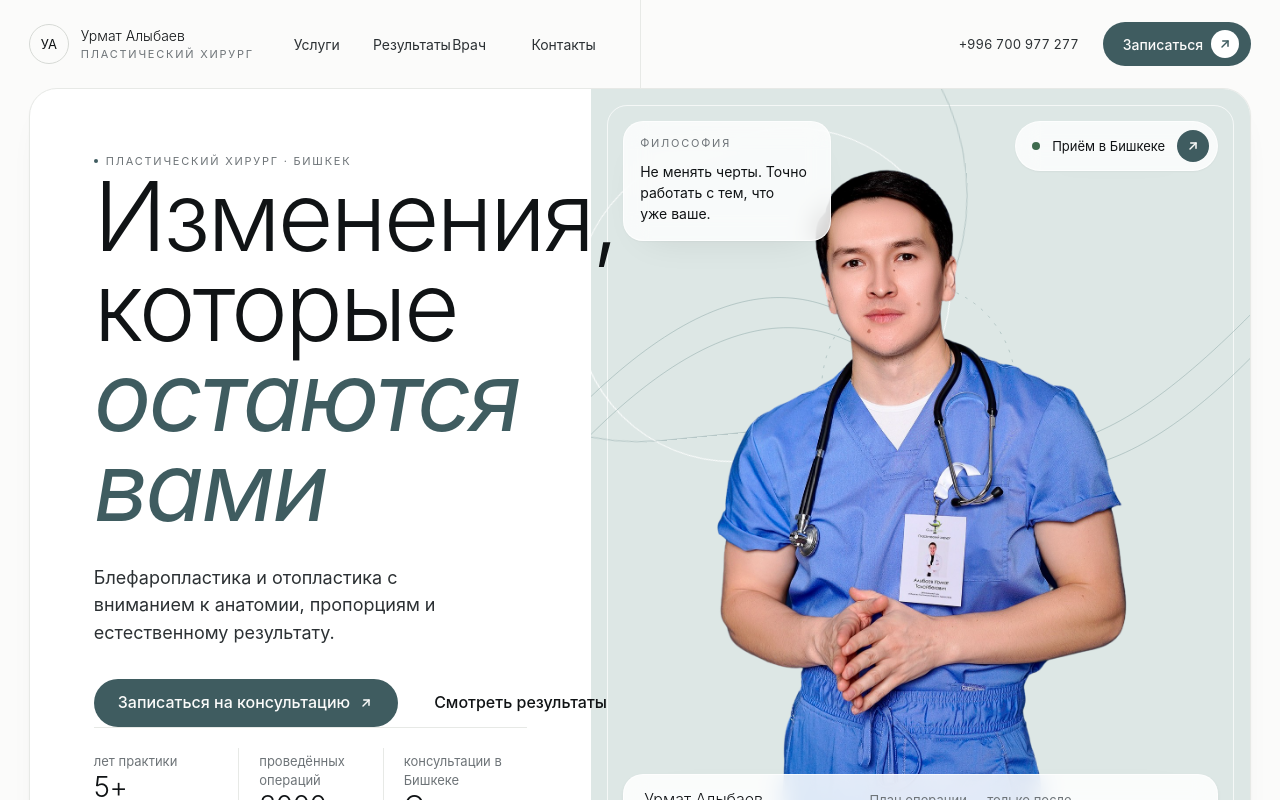
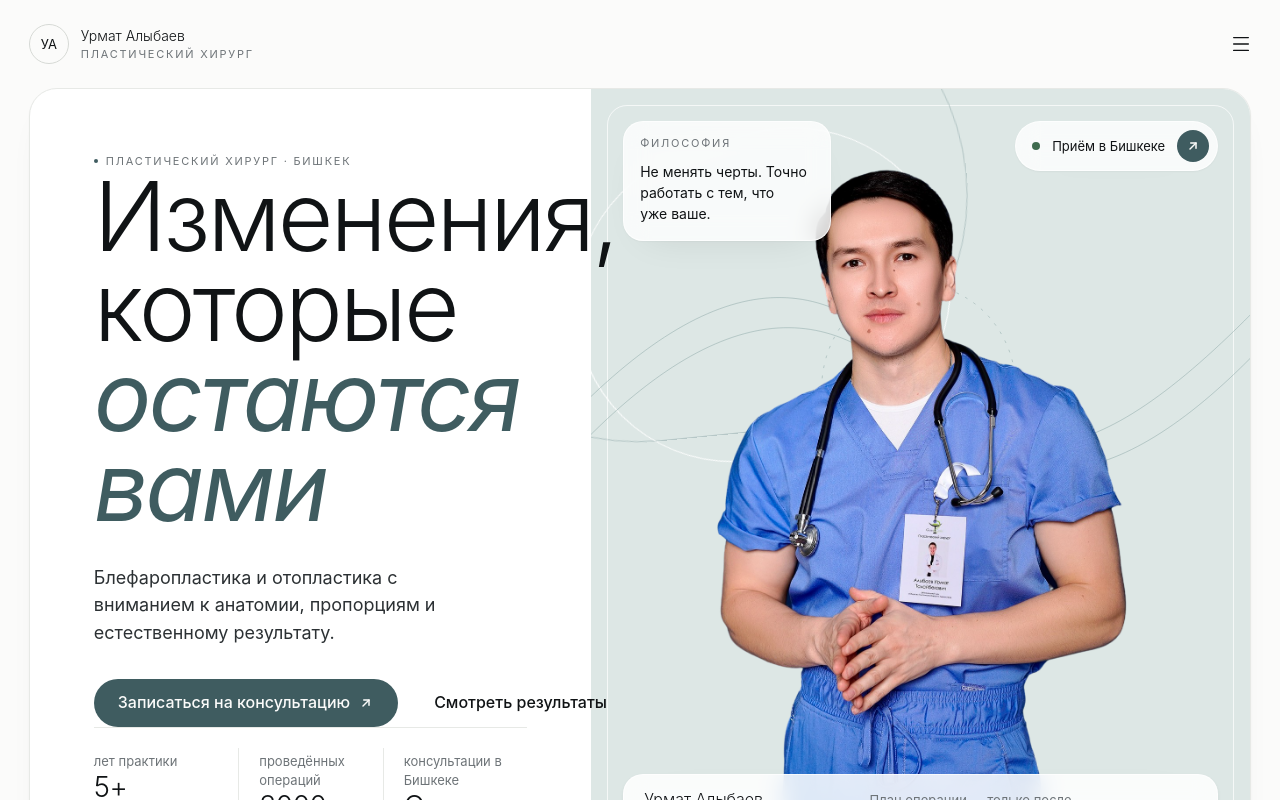
Before and after one commit to buranJ/alybaev, a Next.js app: page / in a window 1280 px wide. Shown: the top 800 px of the page. Built offline with nearby package versions, Linux system fonts and the light colour scheme.

Commit message:
feat: improve responsive site navigation

```diff
--- a/src/content/header.ts
+++ b/src/content/header.ts
@@ -5,8 +5,8 @@ import { siteConfig } from '@/shared/config/site';
 const navItemSchema = z.object({
   id: z.string().min(1),
   label: z.string().min(2),
-  /** Только якоря: лендинг одностраничный. */
-  href: z.string().regex(/^#[a-z-]+$/, 'Ссылка меню должна быть якорем вида #services'),
+  /** Абсолютные якоря работают и на главной, и на внутренних страницах. */
+  href: z.string().regex(/^\/#[a-z-]+$/, 'Ссылка меню должна быть якорем вида /#services'),
 });
 
 const headerSchema = z.object({
@@ -20,7 +20,7 @@ const headerSchema = z.object({
   cta: z.object({
     label: z.string().min(2),
     labelShort: z.string().min(2),
-    href: z.string().regex(/^#[a-z-]+$/),
+    href: z.string().regex(/^\/#[a-z-]+$/),
   }),
   menuEyebrow: z.string().min(2),
 });
@@ -35,15 +35,15 @@ const raw = {
     role: siteConfig.role,
   },
   nav: [
-    { id: 'services', label: 'Услуги', href: '#services' },
-    { id: 'results', label: 'Результаты', href: '#results' },
-    { id: 'doctor', label: 'Врач', href: '#doctor' },
-    { id: 'contacts', label: 'Контакты', href: '#contacts' },
+    { id: 'services', label: 'Услуги', href: '/#services' },
+    { id: 'results', label: 'Результаты', href: '/#results' },
+    { id: 'doctor', label: 'Врач', href: '/#doctor' },
+    { id: 'contacts', label: 'Контакты', href: '/#contacts' },
   ],
   cta: {
     label: 'Записаться на консультацию',
     labelShort: 'Записаться',
-    href: '#booking',
+    href: '/#booking',
   },
   menuEyebrow: 'Меню',
 } satisfies z.input<typeof headerSchema>;
--- a/src/widgets/site-header/ui/mobile-menu.tsx
+++ b/src/widgets/site-header/ui/mobile-menu.tsx
@@ -17,7 +17,7 @@ export function MobileMenu({ items, brand, cta, eyebrow }: MobileMenuProps) {
     <Dialog.Root>
       <Dialog.Trigger
         aria-label="Открыть меню"
-        className="-mr-3 grid size-11 place-items-center rounded-full text-text-strong transition-colors duration-(--duration-fast) hover:bg-surface-muted lg:hidden"
+        className="-mr-3 grid size-11 place-items-center rounded-full text-text-strong transition-colors duration-(--duration-fast) hover:bg-surface-muted 2xl:hidden"
       >
         <Menu size={22} strokeWidth={1.5} aria-hidden="true" />
       </Dialog.Trigger>
@@ -25,7 +25,7 @@ export function MobileMenu({ items, brand, cta, eyebrow }: MobileMenuProps) {
       <Dialog.Portal>
         <Dialog.Content
           aria-describedby={undefined}
-          className="menu-panel fixed inset-0 z-[60] flex flex-col overflow-y-auto bg-bg px-(--container-pad) pb-10 lg:hidden"
+          className="menu-panel fixed inset-0 z-[60] flex flex-col overflow-y-auto bg-bg px-(--container-pad) pb-10 2xl:hidden"
         >
           <Dialog.Title className="sr-only">Меню сайта</Dialog.Title>
 
--- a/src/widgets/site-header/ui/nav-desktop.tsx
+++ b/src/widgets/site-header/ui/nav-desktop.tsx
@@ -2,7 +2,7 @@ import type { NavDesktopProps } from '../model/types';
 
 export function NavDesktop({ items }: NavDesktopProps) {
   return (
-    <nav aria-label="Основная навигация" className="hidden lg:block">
+    <nav aria-label="Основная навигация" className="hidden 2xl:block">
       <ul className="flex items-center gap-7">
         {items.map((item) => (
           <li key={item.id}>
--- a/src/widgets/site-header/ui/site-header.tsx
+++ b/src/widgets/site-header/ui/site-header.tsx
@@ -15,7 +15,7 @@ export function SiteHeader() {
     <HeaderShell>
       <Container className="flex h-full items-center">
         {/* Левая половина — всё, что до оси симметрии. */}
-        <div className="flex flex-1 items-center gap-4 lg:basis-1/2 lg:flex-none lg:gap-10 lg:pr-8">
+        <div className="flex flex-1 items-center gap-4 2xl:basis-1/2 2xl:flex-none 2xl:gap-10 2xl:pr-8">
           <Link
             href="/"
             aria-label={`${brand.name} — в начало страницы`}
@@ -39,7 +39,7 @@ export function SiteHeader() {
         </div>
 
         {/* Правая половина. Её левая граница и есть ось симметрии страницы. */}
-        <div className="hidden lg:flex lg:basis-1/2 lg:flex-none lg:items-center lg:justify-end lg:gap-6 lg:self-stretch lg:border-l lg:border-border lg:pl-8">
+        <div className="hidden 2xl:flex 2xl:basis-1/2 2xl:flex-none 2xl:items-center 2xl:justify-end 2xl:gap-6 2xl:self-stretch 2xl:border-l 2xl:border-border 2xl:pl-8">
           <a
             href={`tel:${siteConfig.phone.e164}`}
             className="font-mono text-caption tabular-nums text-text transition-colors duration-(--duration-fast) hover:text-text-strong"
```
